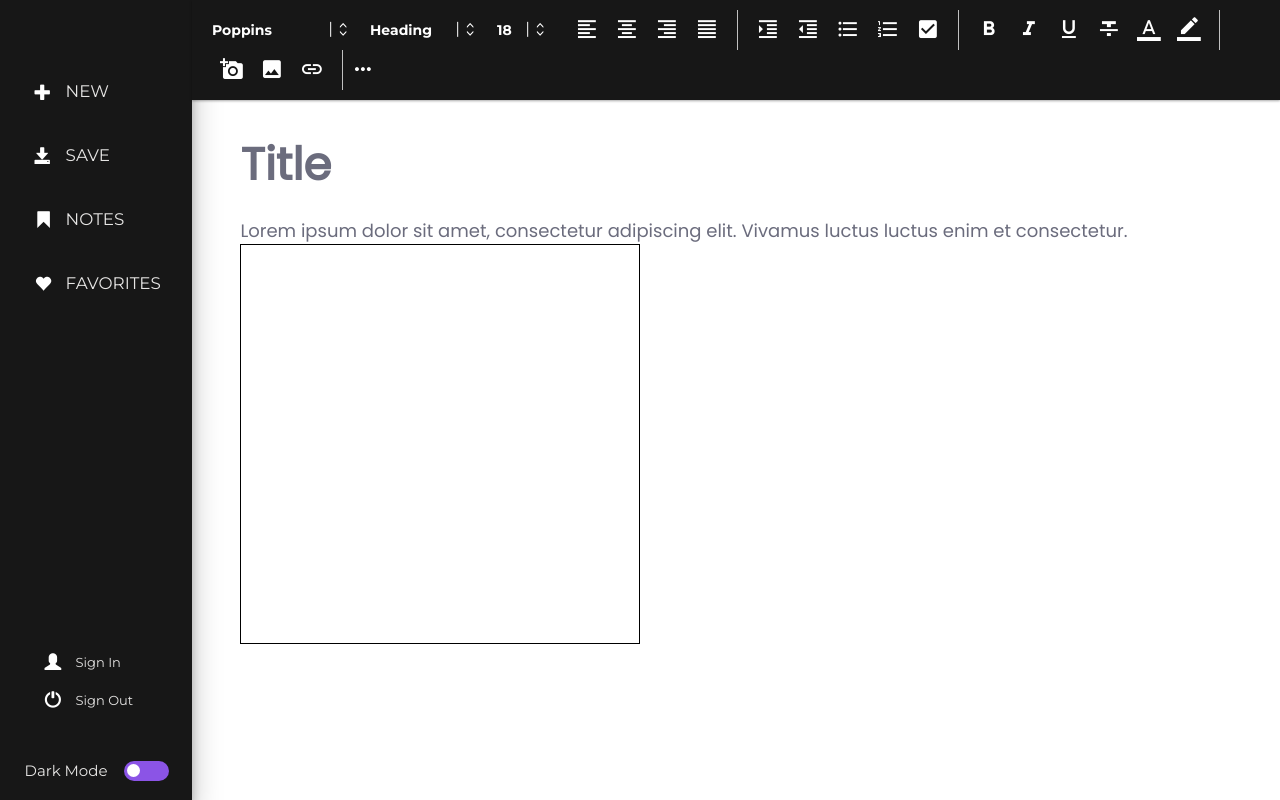
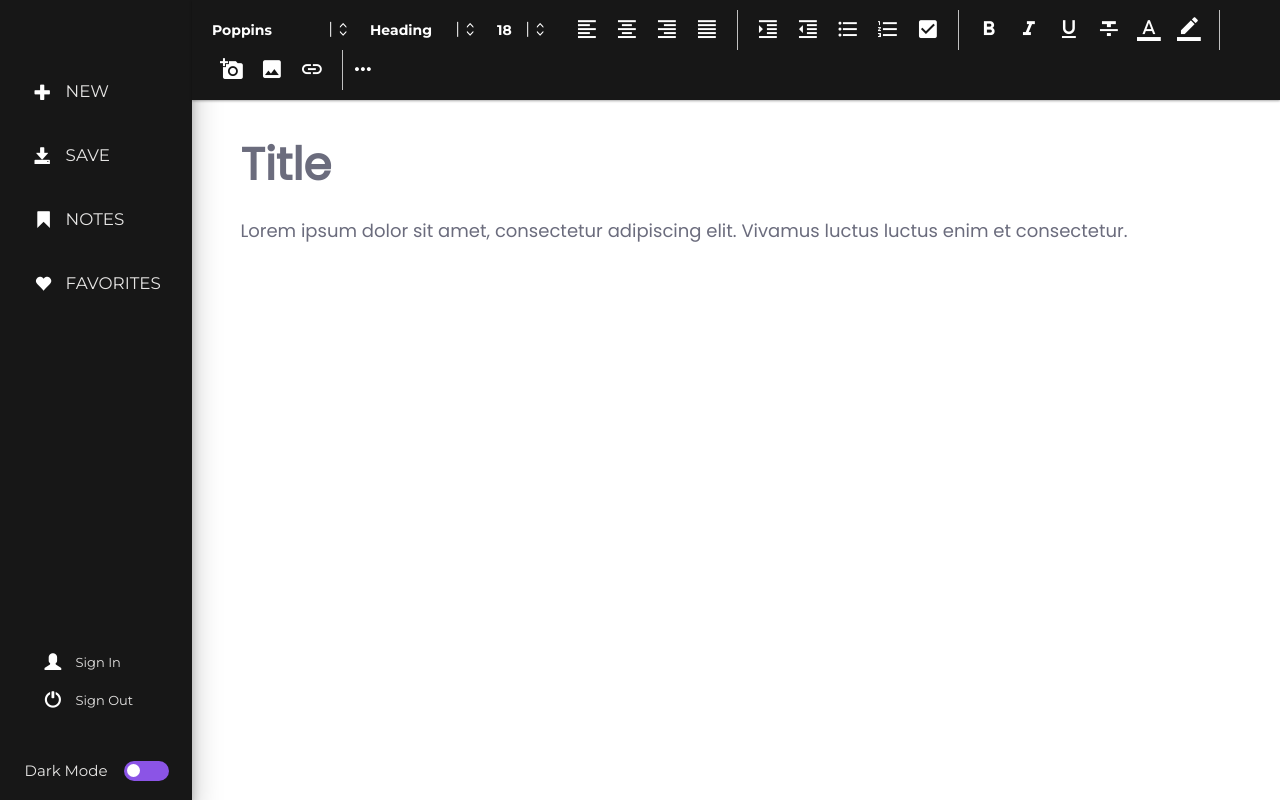
Before and after one commit to GriselSanchez/notenet, a website: page src/public/index.html in a window 1280 px wide. Drawn offline with nearby package versions, Linux system fonts and the light colour scheme.

Commit message:
remove canvas

```diff
--- a/src/public/index.html
+++ b/src/public/index.html
@@ -336,9 +336,9 @@
     <h1 class="has-placeholder" contenteditable="true" placeholder="Title"></h1>
     <p class="has-placeholder" contenteditable="true" placeholder="Lorem ipsum dolor sit amet, consectetur adipiscing elit. Vivamus luctus
     luctus enim et consectetur."></p>
-    <div id="sheet-container">
+    <!-- <div id="sheet-container">
       <canvas id="sheet" width="400" height="400"></canvas>
-    </div>
+    </div> -->
     <textarea spellcheck="false" form="journal-entry"></textarea>
   </div>
 
```
